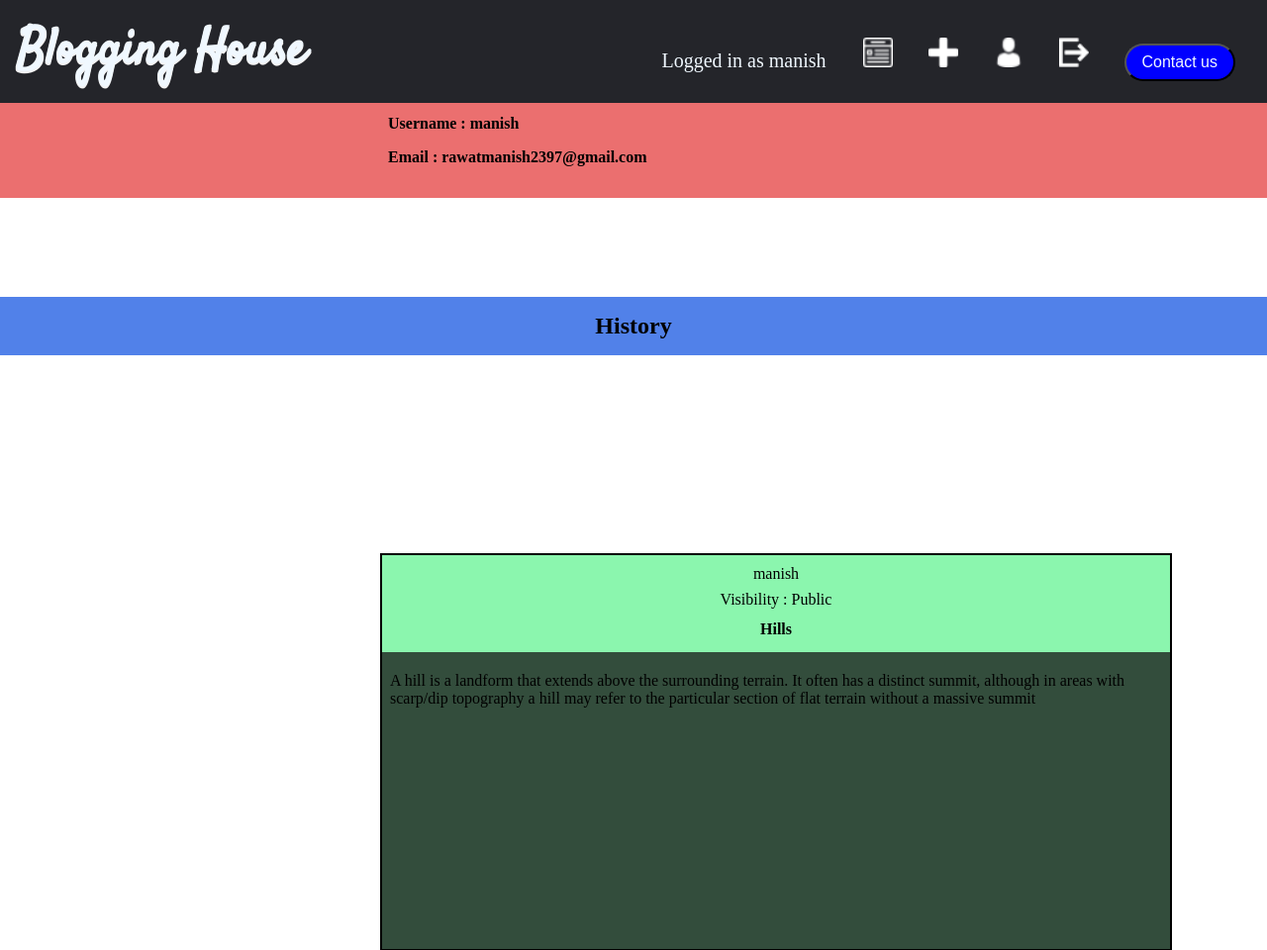
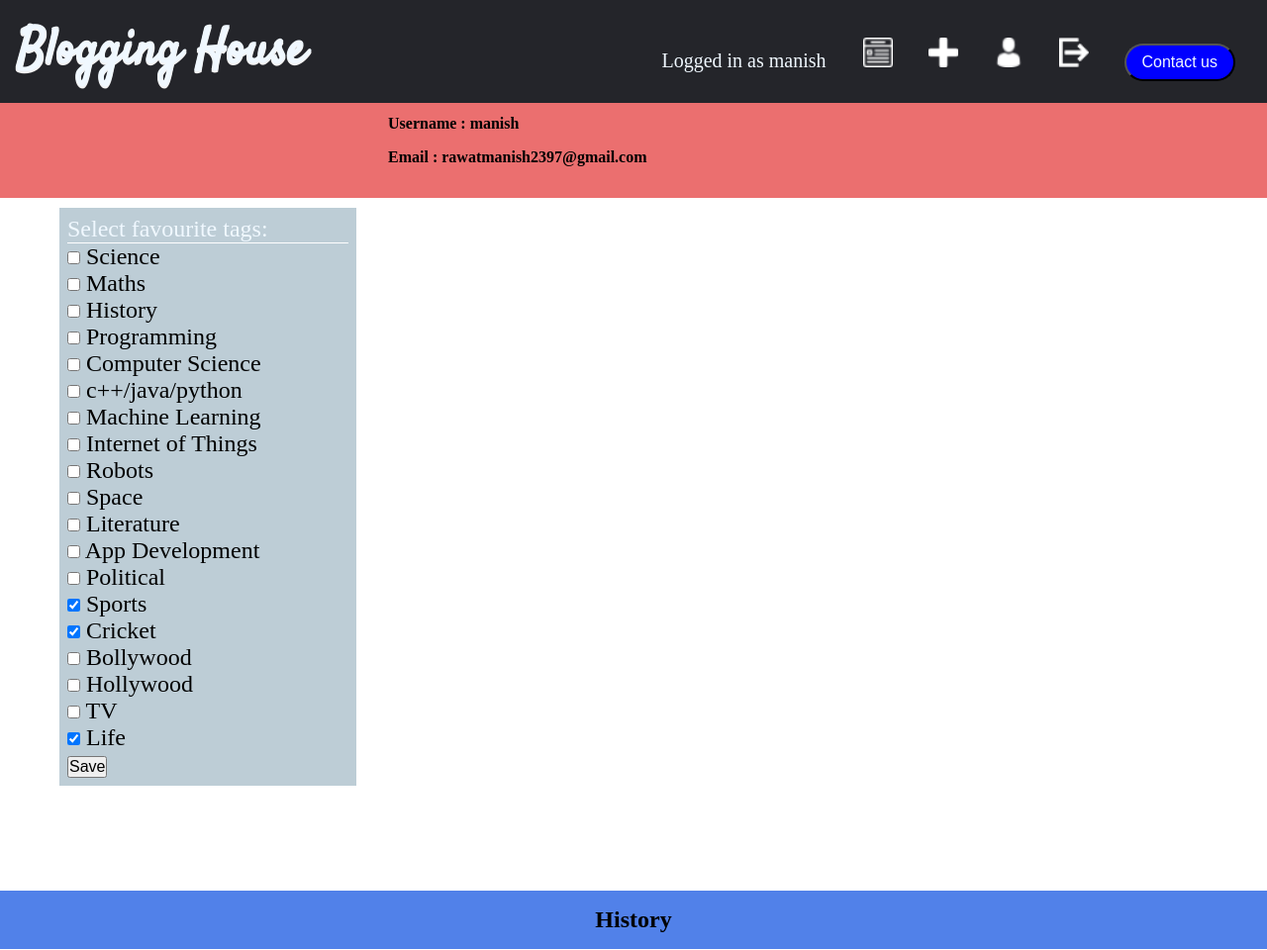
Before and after one commit to Manish2397/blogsite, a Django app: template templates/profile.html in a window 1280 px wide. Shown: the top 960 px of the page at 99% size. Run offline with Django 3.2, Linux system fonts and the light colour scheme; the template is opened without the code that fills it: values that come from a table or form of the project are taken from there, others are empty; a user stored in the database is signed in; data comes from the database, SQL or seed files in the repository; both versions use the stored data as it was after the commit.

Commit message:
tags selection feature added

```diff
--- a/static/css/profile.css
+++ b/static/css/profile.css
@@ -121,9 +121,32 @@ header{
     padding-top: 6px;
 }
 .history h1{
-    margin-top: 100px;
+    margin-top: 700px;
     text-align: center;
     padding: 16px;
     font-size: 24px;
     background: rgb(81, 129, 233)
 }
+div #tags{
+    float: left;
+    width:300px;
+    min-height: 300px;
+    margin-top: 110px;
+    background: rgba(139, 167, 184, 0.568);
+    margin: 40px;
+    margin-top: 10px;
+    margin-left: 60px;
+    padding: 8px;
+    text-decoration: none;
+    font-size:24px;
+}
+.blogimg{
+  margin:0px;
+  width:100%;
+  z-index:0;
+
+
+
+
+
+}
--- a/templates/profile.html
+++ b/templates/profile.html
@@ -8,7 +8,7 @@
     <meta http-equiv="X-UA-Compatible" content="ie=edge">
     <link rel="stylesheet" href="{% static 'css/profile.css' %}">
     <title>Blogging House {% if user.is_authenticated %}
-            -{{ user.username }}
+            {{ user.username }}
         {% endif %}</title>
 </head>
 <body>
@@ -39,6 +39,31 @@
             <h3>Email : {{user.email}}</h3>
 
         </div>
+        <form action="profile" method="POST">
+                {% csrf_token %}
+                 <div id="tags"> <p style="font-size: 24px; color:aliceblue; border-bottom: 1px #fff solid; ">Select favourite tags:</p>
+                    <input class="tags" type="checkbox" {% if userP.Science %} checked{% endif %} name="science">  Science <br>
+                    <input class="tags" type="checkbox" {% if userP.Math %} checked{% endif %} name="maths">  Maths <br>
+                    <input class="tags" type="checkbox" {% if userP.History %} checked{% endif %} name="history">  History <br>
+                    <input class="tags" type="checkbox" {% if userP.Programming %} checked{% endif %}  name="programming">  Programming <br>
+                    <input class="tags" type="checkbox" {% if userP.cs %} checked{% endif %}  name="cs">  Computer Science <br>
+                    <input class="tags" type="checkbox" {% if userP.cpp %} checked{% endif %}  name="cpp">  c++/java/python <br>
+                    <input class="tags" type="checkbox" {% if userP.ml %} checked{% endif %}  name="ml">  Machine Learning <br>
+                    <input class="tags" type="checkbox" {% if userP.iot %} checked{% endif %}  name="iot">  Internet of Things <br>
+                    <input class="tags" type="checkbox" {% if userP.Robots %} checked{% endif %}  name="robots">  Robots <br>
+                    <input class="tags" type="checkbox" {% if userP.Space %} checked{% endif %}  name="space">  Space <br>
+                    <input class="tags" type="checkbox" {% if userP.Literature %} checked{% endif %}  name="lit">  Literature <br>
+                    <input class="tags" type="checkbox" {% if userP.appD %} checked{% endif %}  name="app">  App Development <br>
+                    <input class="tags" type="checkbox" {% if userP.Political %} checked{% endif %}  name="pol">  Political <br>
+                    <input class="tags" type="checkbox" {% if userP.Sports %} checked{% endif %}  name="sports">  Sports <br>
+                    <input class="tags" type="checkbox" {% if userP.Cricket %} checked{% endif %}  name="cric">  Cricket <br>
+                    <input class="tags" type="checkbox" {% if userP.Bollywood %} checked{% endif %}  name="bollywood">  Bollywood <br>
+                    <input class="tags" type="checkbox" {% if userP.Hollywood %} checked{% endif %}  name="hollywood">  Hollywood <br>
+                    <input class="tags" type="checkbox" {% if userP.TV %} checked{% endif %}  name="tv">  TV <br>
+                    <input class="tags" type="checkbox" {% if userP.Life %} checked{% endif %}  name="life">  Life <br>
+                     <button id="submit-button" type="submit">Save</button>
+                </div>
+            </form>
         <div class="history">
                 <h1>History</h1>
                 {% for blog in blogs %}
@@ -57,11 +82,15 @@
                         <p> <h2 class="title">{{blog.title}}</h2></p>
                     </div>
                     <div class="blog-content">
+                        {% if blog.image %}
+                    <img class="blogimg" src="{{ blog.image.url }}">
+                    {% endif %}
                         <p>
                             {{blog.blog|linebreaks}}
                         </p>
                     </div>
                 </div>
+
                 {% endfor %}
                 {% else %}
                 <div><h1 style="text-align: center; margin-top: 400px; font-size:30px; ">Please Login First</h1></div>
--- a/userHomepage/models.py
+++ b/userHomepage/models.py
@@ -1,7 +1,6 @@
 from django.db import models
-
+from django.contrib.auth.models import User
 # Create your models here.
-
 class blog(models.Model):
     user = models.CharField(max_length=30)
     blog = models.TextField(max_length=2000)
@@ -29,3 +28,26 @@ class blog(models.Model):
     Life=models.BooleanField()
     public = models.BooleanField()
     private = models.BooleanField()
+
+class UserPreference(models.Model):
+
+    user = models.CharField(max_length=30)
+    Science = models.BooleanField(default=0)
+    Math = models.BooleanField(default=0)
+    History = models.BooleanField(default=0)
+    Programming = models.BooleanField(default=0)
+    cs = models.BooleanField(default=0)
+    cpp = models.BooleanField(default=0)
+    ml = models.BooleanField(default=0)
+    iot = models.BooleanField(default=0)
+    Robots = models.BooleanField(default=0)
+    Space = models.BooleanField(default=0)
+    Literature = models.BooleanField(default=0)
+    appD = models.BooleanField(default=0)
+    Political = models.BooleanField(default=0)
+    Sports = models.BooleanField(default=0)
+    Cricket = models.BooleanField(default=0)
+    Bollywood = models.BooleanField(default=0)
+    Hollywood = models.BooleanField(default=0)
+    TV = models.BooleanField(default=0)
+    Life = models.BooleanField(default=0)
```
Also changed, not shown: signup/views.py (+9 -1 lines), userHomepage/views.py (+80 -3 lines), db.sqlite3, static/css/addpost.css (line endings or trailing spaces).
